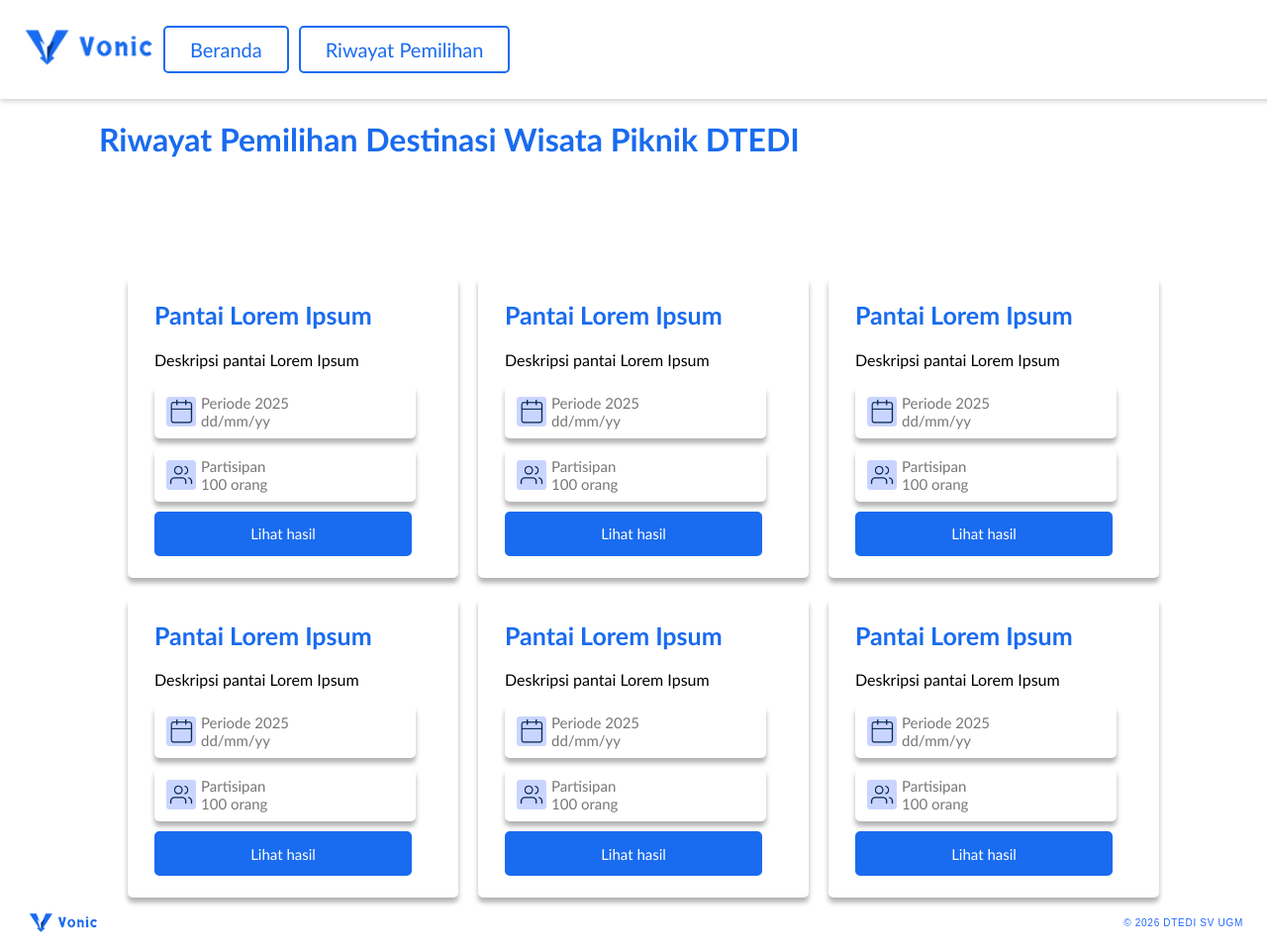
After one commit to RanaA08/test, a Laravel app: page /riwayat in a window 1280 px wide. The commit adds this page. Shown: the whole page at 99% size. Run offline with Laravel 12, Linux system fonts and the light colour scheme.

Commit message:
add features

```diff
--- a/public/css/vonic.css
+++ b/public/css/vonic.css
@@ -11,6 +11,11 @@ nav{
     height: 100px;
     width: 100%;
     padding-left: 15px;
+}
+
+a{
+    text-decoration: none;
+    color: #196BEF;
 }
 
 .logo img {
@@ -105,6 +110,8 @@ h1 {
     align-content: center;
     padding-bottom: 20px;
     padding-left: 5px;
+    margin-top: 20px;
+    margin-left: 20px;
 }
 
 
@@ -195,6 +202,27 @@ p{
     color: #222;
     margin-left: 20px;
     margin-right: 20px;
+}
+
+dialog {
+    border: none;
+    border-radius: 12px;
+    padding: 25px;
+    width: 800px;
+    height: 800px;
+    box-shadow: 0 5px 20px rgba(0,0,0,0.3);
+}
+
+dialog::backdrop {
+    background: rgba(0,0,0,0.5);
+}
+
+strong{
+    font-size: 16px;
+    color: #2168f5;
+    display: block;
+    margin-bottom: 5px;
+    font-family: 'Trebuchet MS', 'Lucida Sans Unicode', 'Lucida Grande', 'Lucida Sans', Arial, sans-serif;
 }
 
 /* Header */
--- /dev/null
+++ b/resources/views/riwayat.blade.php
@@ -0,0 +1,186 @@
+<!DOCTYPE html>
+<html lang="en">
+<head>
+    <meta charset="UTF-8">
+    <meta name="viewport" content="width=device-width, initial-scale=1.0">
+    <meta http-equiv="X-UA-Compatible" content="ie=edge">
+    <title>Document</title>
+    <link rel="stylesheet" href="css/vonic.css">
+</head>
+<body>
+
+    <nav>
+        <div class="navdiv"></div>
+            <div class="logo">
+                <img src="img/LogoVonic.png">
+            </div>
+
+            <div class="nav-menu">
+                <button>
+                    <a href="/">Beranda</a>
+                </button>
+                <button>
+                    <a href="/riwayat">Riwayat Pemilihan</a>
+                </button>
+            </div>
+    </nav>
+
+   <h1>Riwayat Pemilihan Destinasi Wisata Piknik DTEDI</h1>
+    <div class="card-container">
+        <div class="riwayat">
+            <h2>Pantai Lorem Ipsum</h2>
+            <p>Deskripsi pantai Lorem Ipsum</p>
+
+            <div class="info">
+                <img src="img/calendar_icon.png">
+
+                <div class="ingfo">
+                    <span>Periode 2025</span>
+                    <span>dd/mm/yy</span>
+                </div>
+            </div>
+
+            <div class="info">
+                <img src="img/participants_icon.png">
+
+                <div class="ingfo">
+                    <span>Partisipan</span>
+                    <span>100 orang</span>
+                </div>
+        </div>
+        <button>Lihat hasil</button>
+    </div>
+
+         <div class="riwayat">
+            <h2>Pantai Lorem Ipsum</h2>
+            <p>Deskripsi pantai Lorem Ipsum</p>
+
+            <div class="info">
+            <img src="img/calendar_icon.png">
+
+            <div class="ingfo">
+                <span>Periode 2025</span>
+                <span>dd/mm/yy</span>
+            </div>
+        </div>
+
+        <div class="info">
+            <img src="img/participants_icon.png">
+
+            <div class="ingfo">
+                <span>Partisipan</span>
+                <span>100 orang</span>
+            </div>
+    </div>
+    <button>Lihat hasil</button>
+</div>
+
+        <div class="riwayat">
+            <h2>Pantai Lorem Ipsum</h2>
+            <p>Deskripsi pantai Lorem Ipsum</p>
+
+            <div class="info">
+            <img src="img/calendar_icon.png">
+
+            <div class="ingfo">
+                <span>Periode 2025</span>
+                <span>dd/mm/yy</span>
+            </div>
+        </div>
+
+        <div class="info">
+            <img src="img/participants_icon.png">
+
+            <div class="ingfo">
+                <span>Partisipan</span>
+                <span>100 orang</span>
+            </div>
+    </div>
+    <button>Lihat hasil</button>
+</div>
+
+ <div class="riwayat">
+            <h2>Pantai Lorem Ipsum</h2>
+            <p>Deskripsi pantai Lorem Ipsum</p>
+
+            <div class="info">
+            <img src="img/calendar_icon.png">
+
+            <div class="ingfo">
+                <span>Periode 2025</span>
+                <span>dd/mm/yy</span>
+            </div>
+        </div>
+
+        <div class="info">
+            <img src="img/participants_icon.png">
+
+            <div class="ingfo">
+                <span>Partisipan</span>
+                <span>100 orang</span>
+            </div>
+    </div>
+    <button>Lihat hasil</button>
+</div>
+
+ <div class="riwayat">
+            <h2>Pantai Lorem Ipsum</h2>
+            <p>Deskripsi pantai Lorem Ipsum</p>
+
+            <div class="info">
+            <img src="img/calendar_icon.png">
+
+            <div class="ingfo">
+                <span>Periode 2025</span>
+                <span>dd/mm/yy</span>
+            </div>
+        </div>
+
+        <div class="info">
+            <img src="img/participants_icon.png">
+
+            <div class="ingfo">
+                <span>Partisipan</span>
+                <span>100 orang</span>
+            </div>
+    </div>
+    <button>Lihat hasil</button>
+</div>
+
+ <div class="riwayat">
+            <h2>Pantai Lorem Ipsum</h2>
+            <p>Deskripsi pantai Lorem Ipsum</p>
+
+            <div class="info">
+            <img src="img/calendar_icon.png">
+
+            <div class="ingfo">
+                <span>Periode 2025</span>
+                <span>dd/mm/yy</span>
+            </div>
+        </div>
+
+        <div class="info">
+            <img src="img/participants_icon.png">
+
+            <div class="ingfo">
+                <span>Partisipan</span>
+                <span>100 orang</span>
+            </div>
+    </div>
+    <button>Lihat hasil</button>
+</div>
+    </div>
+
+    <footer class="footer-container">
+    <div class="footer-logo">
+        <img src="img/LogoVonic.png">
+    </div>
+
+    <div class="footer-copyright">
+        © 2026 DTEDI SV UGM
+    </div>
+</footer>
+
+</body>
+</html>
--- a/routes/web.php
+++ b/routes/web.php
@@ -2,10 +2,12 @@
 
 use Illuminate\Support\Facades\Route;
 
-Route::inertia('/', 'Welcome')->name('home');
 
-Route::middleware(['auth', 'verified'])->group(function () {
-    Route::inertia('dashboard', 'Dashboard')->name('dashboard');
+Route::get("/", function () {
+    return view("home");
+});
+Route::get("/riwayat", function () {
+    return view("riwayat");
 });
 
 require __DIR__.'/settings.php';
```
Also changed, not shown: resources/views/home.blade.php (renamed from resources/views/app.blade.php, +14 -3 lines), public/popup.js (added).
